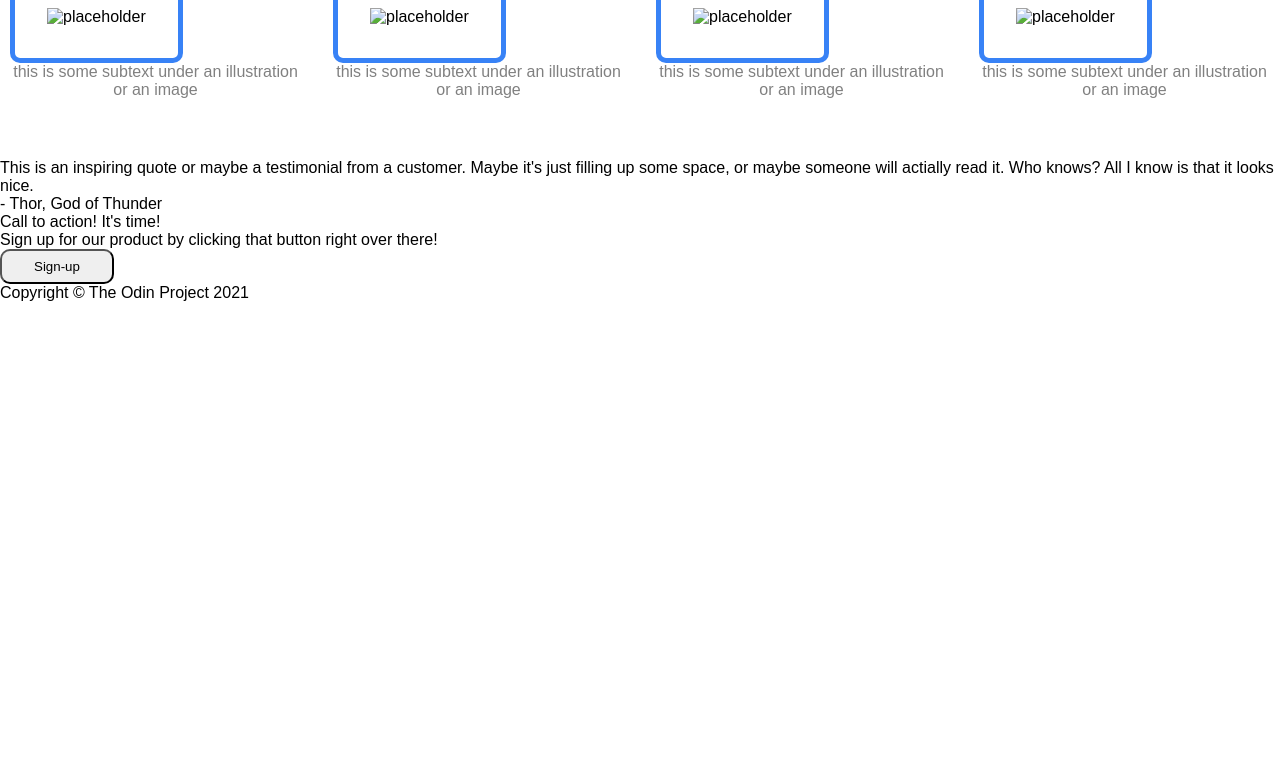
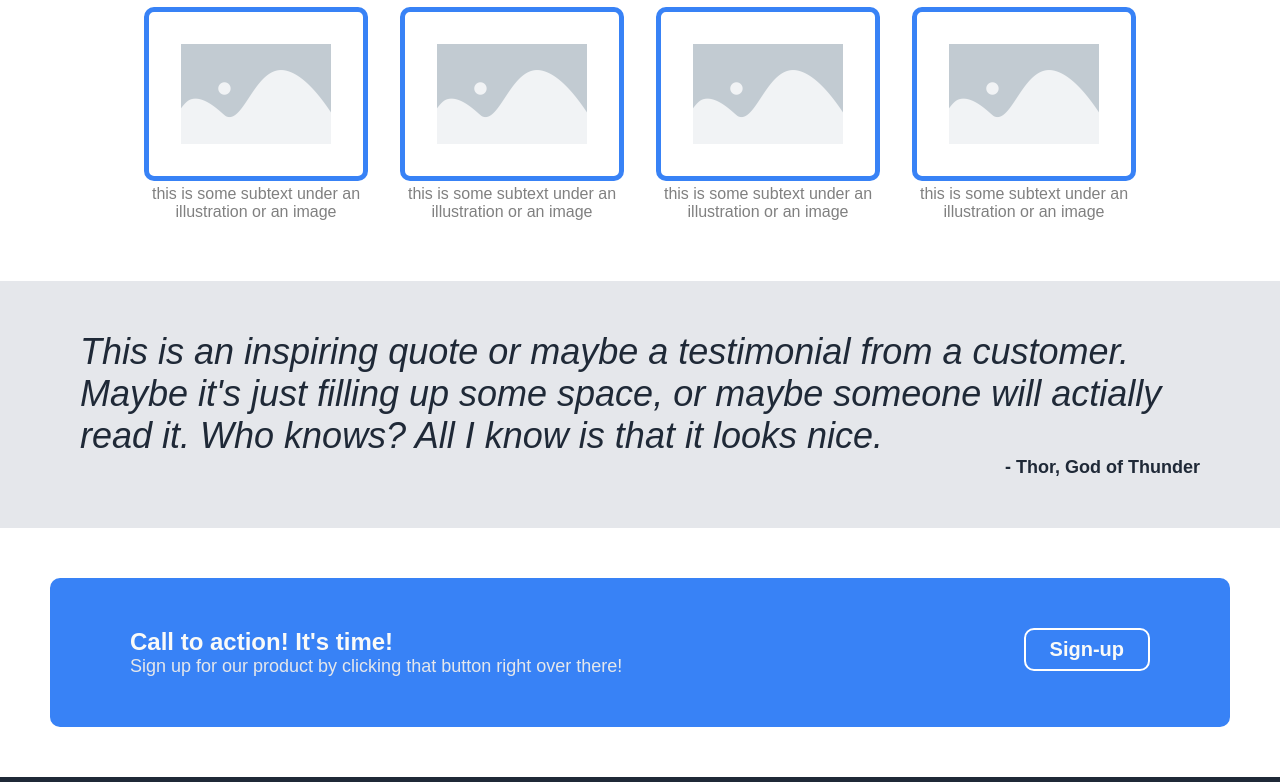
Before and after one commit to Slagathor88/odin-landingpage, a plain HTML site: page index.html in a window 1280 px wide. Shown: the part 410-1192 px from the top of the page. Before the commit the page ends 800 px from the top, so only its background shows below. Drawn offline with Linux system fonts and the light colour scheme.

Commit message:
Add last sections and footer

```diff
--- a/index.html
+++ b/index.html
@@ -26,7 +26,7 @@
     <button class="button">Sign up</button>
     </div>
     <div class="right">
-        <img class="img" src="#" alt="this is a placeholder for an image">
+        <img class="img" src="images/placeholder.webp" alt="this is a placeholder for an image">
     </div>
   </div>
 
@@ -34,19 +34,19 @@
     <div class="hello">Some random information</div>
     <div class="container">
         <div>
-            <img class="data" src="#" alt="placeholder">
+            <img class="data" src="images/placeholder.webp" alt="placeholder">
             <div class="subtext">this is some subtext under an illustration or an image</div>
         </div>
         <div>
-            <img class="data" src="#" alt="placeholder">
+            <img class="data" src="images/placeholder.webp" alt="placeholder">
             <div class="subtext">this is some subtext under an illustration or an image</div>
         </div>
         <div>
-            <img class="data" src="#" alt="placeholder">
+            <img class="data" src="images/placeholder.webp" alt="placeholder">
             <div class="subtext">this is some subtext under an illustration or an image</div>
         </div>
         <div>
-            <img class="data" src="#" alt="placeholder">
+            <img class="data" src="images/placeholder.webp" alt="placeholder">
             <div class="subtext">this is some subtext under an illustration or an image</div>
         </div>
     </div>
@@ -58,10 +58,14 @@
   </div>
 
   <div class="mainfour">
-    <div class="action">Call to action! It's time!</div>
-    <div class="sign">Sign up for our product by clicking that button right over there!</div>
+    <div class="division">
+        <div class="action">Call to action! It's time!</div>
+        <div class="sign">Sign up for our product by clicking that button right over there!</div>
+    </div>
+    <div>
     <button class="button2">Sign-up</button>
-  </div>
+    </div>
+</div>
 
   <div class="footer">
     <div>Copyright © The Odin Project 2021</div>
--- a/styles.css
+++ b/styles.css
@@ -31,7 +31,7 @@ body {
 .mainone {
     background-color: #1F2937;
     display: flex;
-    justify-content: center;
+    justify-content: space-between;
     color: #F9FAF8;
     padding: 16px;
 }
@@ -54,19 +54,24 @@ body {
 
 .right {
     flex: 1;
+
 }
 
 .img {
     align-self: center;
     background-color: grey;
-    padding: 75px 50px;
+    /* padding: 20px 40px; */
     border-image-width: auto;
+    border-radius: 10px;
+    margin-left: 20px;
+    width: 300px;
 
 }
 
 button {
     padding: 8px 32px;
     border-radius: 10px;
+    border: none;
 }
 
 button.button {
@@ -78,6 +83,7 @@ button.button {
 .maintwo {
     display: flex;
     flex-direction: column;
+    justify-content: center;
 }
 
 .hello {
@@ -86,23 +92,96 @@ button.button {
     font-weight: bolder;
     align-self: center;
     padding: 20px;
+    justify-content: center;
 }
 
 .container {
     display: flex;
-    justify-content: space-around;
+    justify-content: center;
     gap: 32px;
     margin-bottom: 50px;
     padding: 10px;
+
 }
 
 .data {
     border: 5px solid #3882F6;
     padding: 32px 32px;
     border-radius: 10px;
+    justify-content: center;
+    flex: 1;
+    width: 150px;
 }
 
 .subtext {
     text-align: center;
     color: grey;
+    justify-content: center;
+    flex-wrap: wrap;
+    flex: 1;
+    max-width: 214px;
+    margin-left: 5px;
 }
+
+.mainthree {
+    background-color: #E5E7EB;
+    padding: 50px 80px;
+}
+
+.quote {
+    font-size: 36px;
+    font-style: italic;
+    color: #1F2937;
+    text-align: left;
+}
+
+.thor {
+    font-size: 18px;
+    font-weight: 900;
+    color: #1F2937;
+    text-align: end;
+}
+
+.mainfour {
+    padding: 50px 80px;
+    background-color: #3882F6;
+    color: #F9FAF8;
+    display: flex;
+    flex-direction: row;
+    justify-content: space-between;
+    border: 50px solid white;
+    border-radius: 60px;
+
+}
+.division {
+    display: flex;
+    flex-direction: column;
+
+}
+
+.action {
+    font-size: 24px;
+    font-weight: bold;
+}
+
+.sign {
+    font-size: 18px;
+    color: #E5E7EB;
+}
+
+.button2 {
+    padding: 8px 24px;
+    border-radius: 10px;
+    background: #3882F6;
+    color: #F9FAF8;
+    font-weight: bold;
+    border: 2px solid white;
+    font-size: 20px;
+}
+
+.footer {
+    background-color: #1F2937;
+    color:#F9FAF8;
+    text-align: center;
+    padding: 30px 0px;
+}
```
Also changed, not shown: images/placeholder.webp (added).
